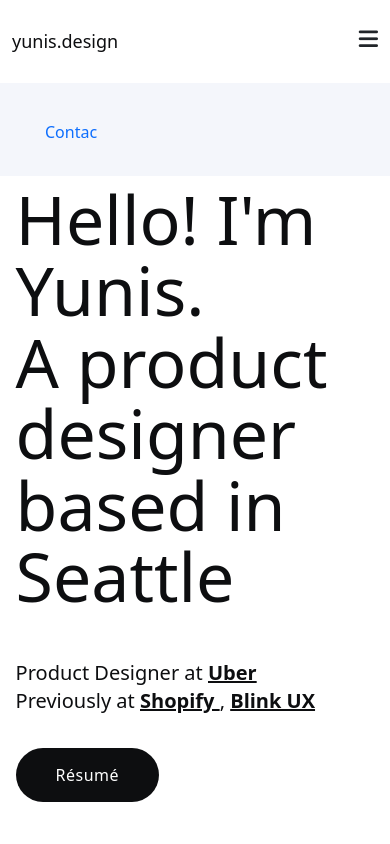
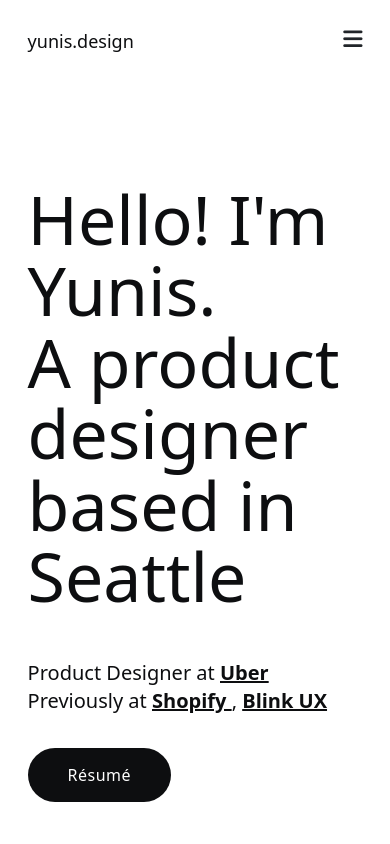
Before and after one commit to sebuhiheziyev/yunisdesign, a plain HTML site: page index.html in a window 390 px wide. Shown: the top 844 px of the page. Drawn offline with nearby package versions, Linux system fonts and the light colour scheme.

Commit message:
update nav

```diff
--- a/css/style.scss
+++ b/css/style.scss
@@ -28,14 +28,14 @@ nav {
     // min-height: 128px;
     background-color: #fff;
     align-items: center;
-    // padding: 28px 4%;
+    padding: 0px 0%;
     display: flex;
     position: relative;
 
     .navigation-container {
         width: 100%;
         max-width: 1060px;
-        padding: 28px 0%;
+        padding: 28px 4%;
         justify-content: space-between;
         align-items: stretch;
         margin-left: auto;
@@ -84,12 +84,17 @@ nav {
         position: absolute;
         z-index: 1;
         top: -176px;
+        left: 0;
         overflow: hidden;
         a{
-            padding-top: 32px;
-            padding-bottom: 32px;
-            padding-left: 45px;
+            padding: 32px 0px 32px 45px;
+            color: #0d0e10;
             display: block;
+            letter-spacing: .5px;
+            padding-right: 0;
+            font-size: 14px;
+            font-weight: 500;
+
         }
     }
     .mystyle{
--- a/index.html
+++ b/index.html
@@ -13,12 +13,12 @@
 <body>
     <nav>
         <div class="navigation-container row">
-            <div class="col-lg-6 col-6 nopadding">
+            <div class="col-lg-6 col-6 ">
                 <div class="nav-left">
                     <a href="#" class="name">yunis.design</a>
                 </div>
             </div>
-            <div class="col-lg-6 col-6 nopadding">
+            <div class="col-lg-6 col-6 ">
                 <div class="nav-right">
                     <a href="#" class="about-link"> About</a>
                     <div class="menu-button">
@@ -34,13 +34,11 @@
         <div id="myMENU" class="mobile-menu">
             <a href="">Resume</a>
             <a href="">Contac</a>
-            <a href="">Contac</a>
-            <a href="">Contac</a>
         </div>
     </nav>
     <header>
-       <div class="row">
-        <div class="header-area col-lg-12">
+        <div class="header-area row">
+            <div class="col-lg-12">
                 <h1 class="hello-text">Hello! I'm Yunis. <br>
                     A product designer based in Seattle
                 </h1>
@@ -55,28 +53,28 @@
     </header>
     <div id="project">
         <div class="project-container row">
-            <a href="" class="col-lg-4 project-div thin-div" >
+            <a href="" class="col-lg-4 project-div thin-div">
                 <div class="img-test" style="background-image: url(img/bg1.png)">
-                    <div class="project-title">Keyvision (NDA)  </div>
-                    <div class="project-text">Prop-tech dashboard & native app  </div>
+                    <div class="project-title">Keyvision (NDA) </div>
+                    <div class="project-text">Prop-tech dashboard & native app </div>
                 </div>
             </a>
-            <a href="" class="col-lg-8 project-div wide-div" >
+            <a href="" class="col-lg-8 project-div wide-div">
                 <div class="img-test" style="background-image: url(img/bg2.png)">
-                    <div class="project-title">Keyvision (NDA)  </div>
-                    <div class="project-text">Prop-tech dashboard & native app  </div>
+                    <div class="project-title">Keyvision (NDA) </div>
+                    <div class="project-text">Prop-tech dashboard & native app </div>
                 </div>
             </a>
-            <a href="" class="col-lg-8 project-div wide-div" >
+            <a href="" class="col-lg-8 project-div wide-div">
                 <div class="img-test" style="background-image: url(img/bg4.png)">
-                    <div class="project-title">Keyvision (NDA)  </div>
-                    <div class="project-text">Prop-tech dashboard & native app  </div>
+                    <div class="project-title">Keyvision (NDA) </div>
+                    <div class="project-text">Prop-tech dashboard & native app </div>
                 </div>
             </a>
-            <a href="" class="col-lg-4 project-div thin-div" >
+            <a href="" class="col-lg-4 project-div thin-div">
                 <div class="img-test" style="background-image: url(img/bg3.png)">
-                    <div class="project-title">Keyvision (NDA)  </div>
-                    <div class="project-text">Prop-tech dashboard & native app  </div>
+                    <div class="project-title">Keyvision (NDA) </div>
+                    <div class="project-text">Prop-tech dashboard & native app </div>
                 </div>
             </a>
         </div>
```
Also changed, not shown: css/style.css, 1 other file. Lines whose indentation alone changed are shown as unchanged.
